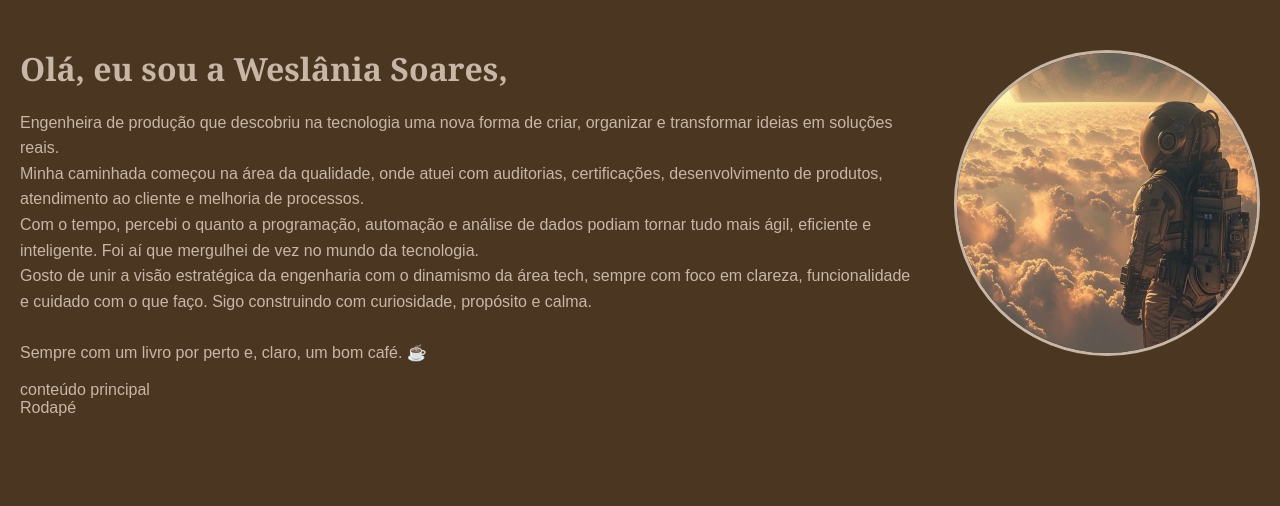
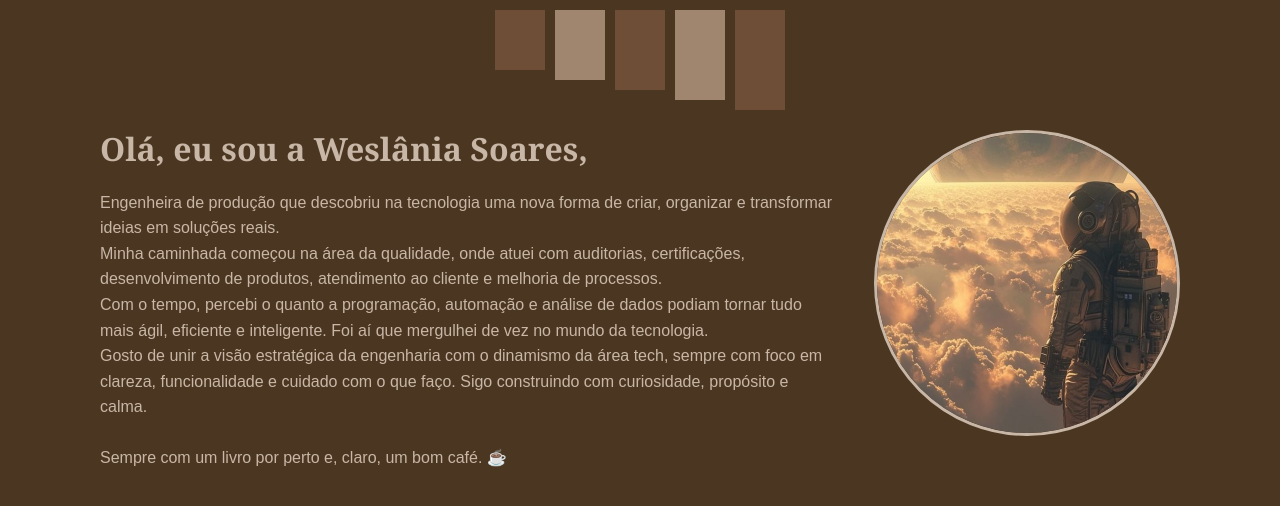
Before and after one commit to wes-lania/portfolio, a plain HTML site: page index.html in a window 1280 px wide. Drawn offline with Linux system fonts and the light colour scheme.

Commit message:
Criado menu superior com retângulos interativos

```diff
--- a/index.html
+++ b/index.html
@@ -8,9 +8,19 @@
 </head>
 
 <body>
+    <!-- Menu fixo de retângulos -->
+    <nav class="menu-retangular">
+        <div class="menu-item item-1" data-label= "Quem sou eu?"></div>
+        <div class="menu-item item-2" data-label= "Formação"></div>
+        <div class="menu-item item-3" data-label= "Portfólio"></div>
+        <div class="menu-item item-4" data-label= "Contato"></div>
+        <div class="menu-item item-5" data-label= "Curiosidades"></div>
+    </nav>
+
 <section id="sobre">
     <div class="container-sobre">
         <div class="texto-sobre">
+
     <h1>Olá, eu sou a Weslânia Soares,</h1>
     <p>
     Engenheira de produção que descobriu na tecnologia uma nova forma de criar, organizar e transformar ideias em soluções reais.
@@ -23,6 +33,8 @@
     Sigo construindo com curiosidade, propósito e calma.
     <br><br>
     Sempre com um livro por perto e, claro, um bom café. ☕
+    <p>
+
     </p>
         </div>
 
@@ -32,10 +44,6 @@
 </section>
 
 
-<main>conteúdo principal</main>
 
-
-
-<footer>Rodapé</footer>
 </body>
 </html>
--- a/style.css
+++ b/style.css
@@ -1,9 +1,96 @@
+/*Menu retangular fixo*/
+.menu-retangular {
+    position: fixed; /* fixa o menu na tela */
+    top:0; /* alinha no topo da tela */
+    left: 50%; /* leva até o meio */
+    transform: translateX(-50%); /* centraliza exatamente no meio */
+    display: flex;
+    gap: 10px; /* espaço entre os retângulos */
+    padding: 10px 0;
+    z-index: 10; /* fica por cima dos outros elementos */
+}
+
+/* Retângulos superior*/
+.item-1 {
+    width: 50px;
+    height: 60px;
+    position:relative; /* necessário para posicionar o texto com ::after */
+    cursor: pointer; /* muda o cursor ao passar por cima */
+    transition: transform 0.3s ease; /* animação suave para efeito hover */
+}
+
+.item-2 {
+    width: 50px;
+    height: 70px;
+    position:relative; /* necessário para posicionar o texto com ::after */
+    cursor: pointer; /* muda o cursor ao passar por cima */
+    transition: transform 0.3s ease; /* animação suave para efeito hover */
+}
+
+.item-3 {
+    width: 50px;
+    height: 80px;
+    position:relative; /* necessário para posicionar o texto com ::after */
+    cursor: pointer; /* muda o cursor ao passar por cima */
+    transition: transform 0.3s ease; /* animação suave para efeito hover */
+}
+
+.item-4 {
+    width: 50px;
+    height: 90px;
+    position:relative; /* necessário para posicionar o texto com ::after */
+    cursor: pointer; /* muda o cursor ao passar por cima */
+    transition: transform 0.3s ease; /* animação suave para efeito hover */
+}
+
+.item-5 {
+    width: 50px;
+    height: 100px;
+    position:relative; /* necessário para posicionar o texto com ::after */
+    cursor: pointer; /* muda o cursor ao passar por cima */
+    transition: transform 0.3s ease; /* animação suave para efeito hover */
+}
+
+/* Cores do menu superior*/
+.item-1 { background-color:#6F4E37; color: #A1866F; }
+.item-2 { background-color:#A1866F; color: #6F4E37; }
+.item-3 { background-color:#6F4E37; color: #A1866F; }
+.item-4 { background-color:#A1866F; color: #6F4E37; }
+.item-5 { background-color:#6F4E37; color: #A1866F; }
+
+/* TEXTO ESCONDIDO – aparecerá só no hover */
+.menu-item::before {
+    content: attr(data-label);
+    position: absolute;
+    top: 50%;
+    left: 50%;
+    transform: translate(-50%, -50%);
+    color:white;
+    font-size: 0.50rem;
+    text-align: center;
+    border-radius:5px;
+    opacity: 0;
+    transition: opacity 0.2s ease;
+    padding: 5px;
+    pointer-events: nome; /* evita interferência no clique */
+}
+
+/* TEXTO VISÍVEL APENAS NO HOVER */
+.menu-item:hover::before {
+    opacity: 1; /* pega o conteúdo do atributo data-label */
+}
+
+/* Efeito do mouse no menu superior*/
+.menu-item:hover {
+    transform: scale(1.1); /* faz o "zoom out" crescer um pouco */
+}
+
 /*Formatando o corpo do site*/
 body {
     background-color: #4B3621; /*deixa o fundo desta cor*/
     color: #C8B6A6; /*deixa o texto desta cor*/
     font-family: Arial, Helvetica, sans-serif; /*define a fonte*/
-    padding: 20px; /*espaço interno nas bordas da tela*/
+    padding: 100px; /*espaço interno nas bordas da tela*/
     margin: 0;
 }
 
```
